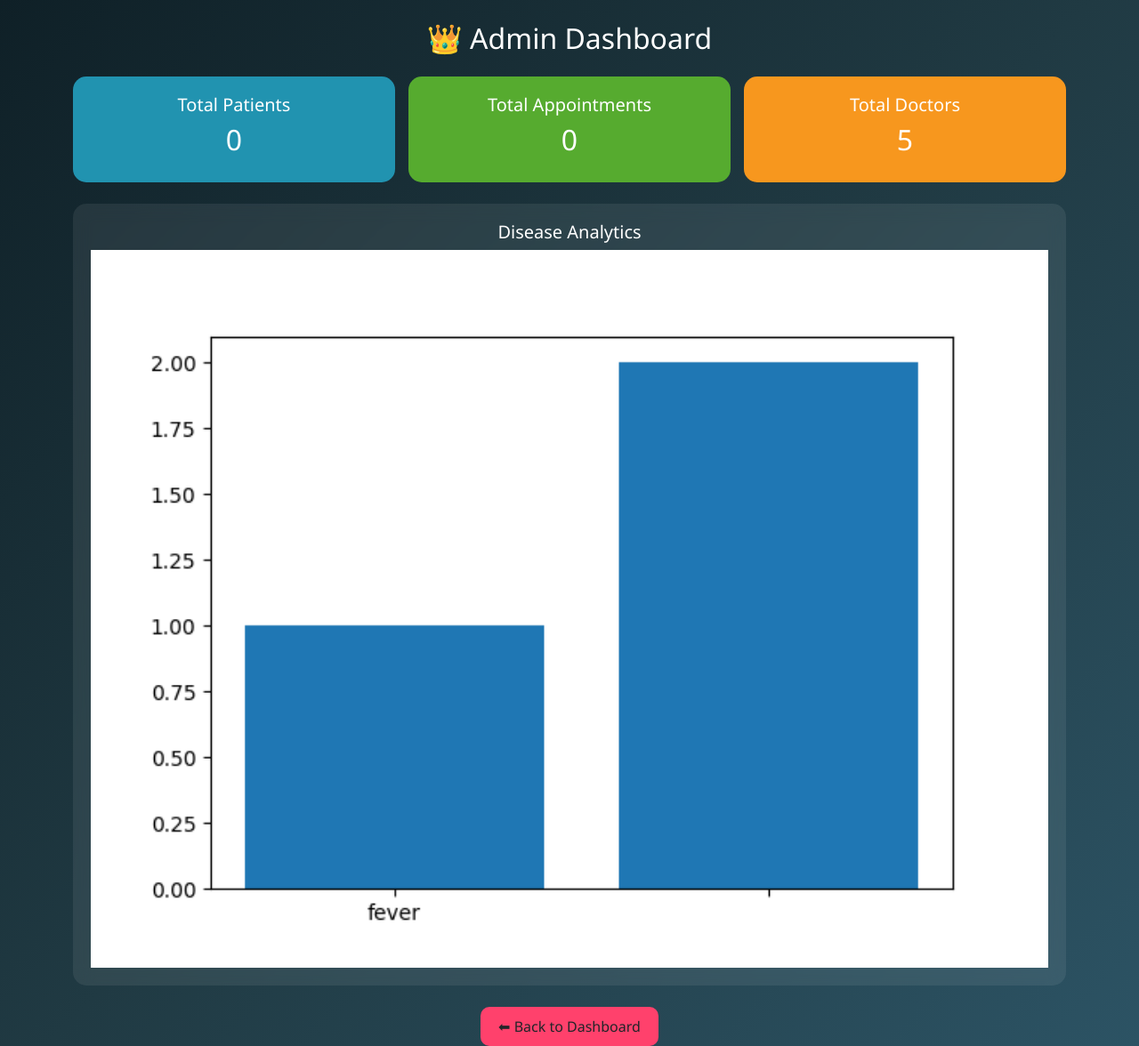
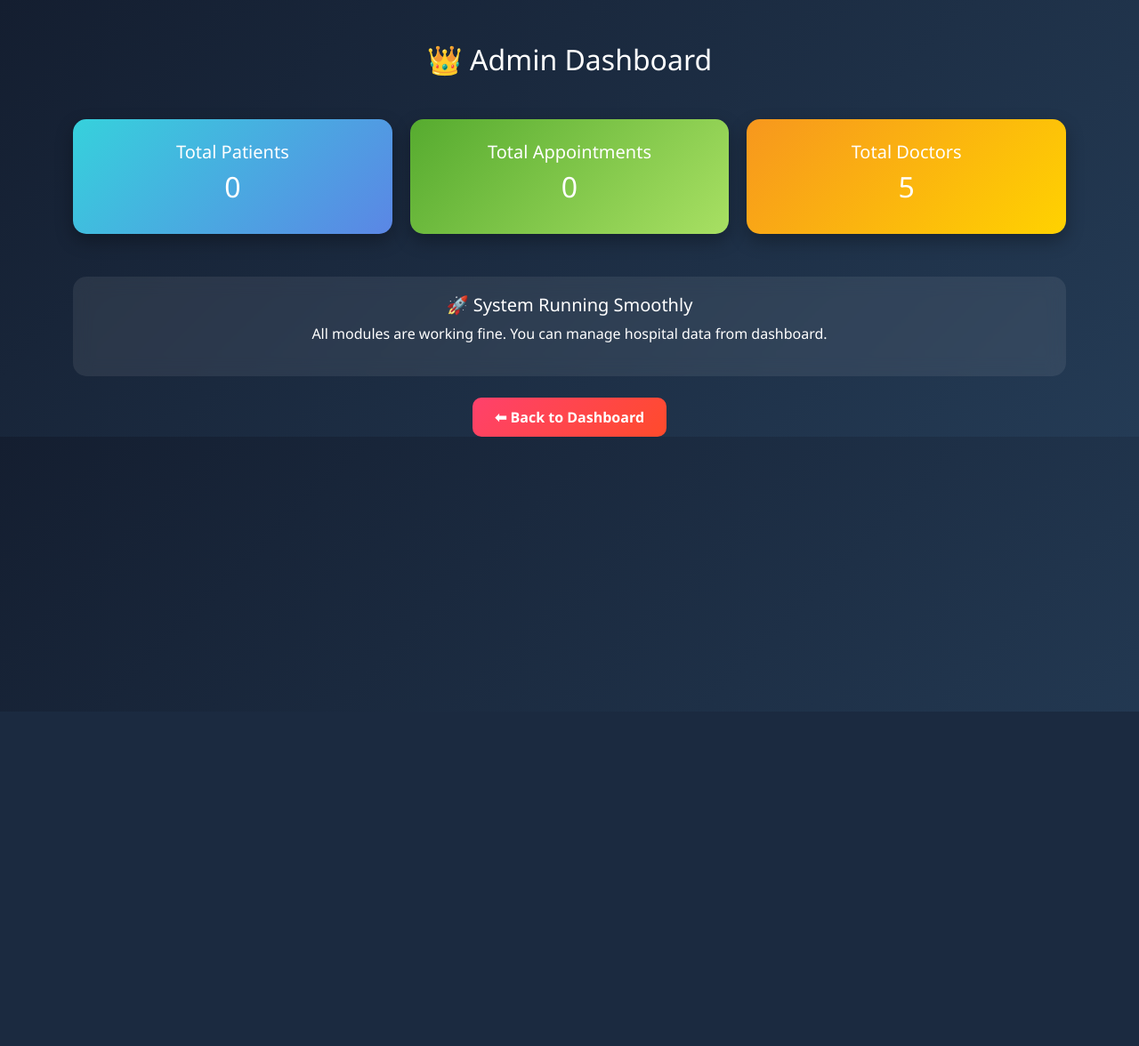
Before and after one commit to chibraheem776-sketch/Repository-name-hospital-system-Public-select-this-, a Flask app: page /admin in a window 1280 px wide. Shown: the whole page at 89% size. After the commit the page ends 800 px from the top, so only its background shows below. Run offline with Flask 3, Linux system fonts and the light colour scheme; data that the repository does not hold is empty.

Commit message:
removed chart from admin UI

```diff
--- a/templates/admin.html
+++ b/templates/admin.html
@@ -8,12 +8,12 @@
 <style>
 
 body {
-    background: linear-gradient(135deg, #0f2027, #203a43, #2c5364);
+    background: linear-gradient(135deg, #141e30, #243b55);
     color: white;
     font-family: 'Segoe UI', sans-serif;
 }
 
-/* GLASS */
+/* GLASS EFFECT */
 .glass {
     background: rgba(255,255,255,0.08);
     backdrop-filter: blur(10px);
@@ -24,31 +24,39 @@ body {
 /* STATS */
 .stats {
     display: flex;
-    gap: 15px;
+    gap: 20px;
 }
 
 .stat-box {
     flex: 1;
-    padding: 20px;
+    padding: 25px;
     border-radius: 15px;
     text-align: center;
     transition: 0.3s;
+    box-shadow: 0 8px 20px rgba(0,0,0,0.3);
 }
 
 .stat-box:hover {
-    transform: scale(1.05);
+    transform: translateY(-5px) scale(1.03);
 }
 
-.blue { background: #2193b0; }
-.green { background: #56ab2f; }
-.orange { background: #f7971e; }
+/* COLORS */
+.blue { background: linear-gradient(135deg, #36d1dc, #5b86e5); }
+.green { background: linear-gradient(135deg, #56ab2f, #a8e063); }
+.orange { background: linear-gradient(135deg, #f7971e, #ffd200); }
 
 /* BUTTON */
 .btn-back {
-    background: #ff416c;
+    background: linear-gradient(135deg, #ff416c, #ff4b2b);
     border: none;
-    padding: 10px 20px;
+    padding: 10px 25px;
     border-radius: 10px;
+    color: white;
+    font-weight: bold;
+}
+
+.btn-back:hover {
+    transform: scale(1.05);
 }
 
 </style>
@@ -57,12 +65,12 @@ body {
 
 <body>
 
-<div class="container mt-4">
+<div class="container mt-5">
 
-<h2 class="text-center mb-4">👑 Admin Dashboard</h2>
+<h2 class="text-center mb-5">👑 Admin Dashboard</h2>
 
 <!-- STATS -->
-<div class="stats mb-4">
+<div class="stats mb-5">
 
 <div class="stat-box blue">
 <h5>Total Patients</h5>
@@ -81,10 +89,10 @@ body {
 
 </div>
 
-<!-- CHART -->
+<!-- MESSAGE -->
 <div class="glass text-center mb-4">
-<h5>Disease Analytics</h5>
-<img src="/static/chart.png" width="100%">
+<h5>🚀 System Running Smoothly</h5>
+<p>All modules are working fine. You can manage hospital data from dashboard.</p>
 </div>
 
 <!-- BACK -->
```
